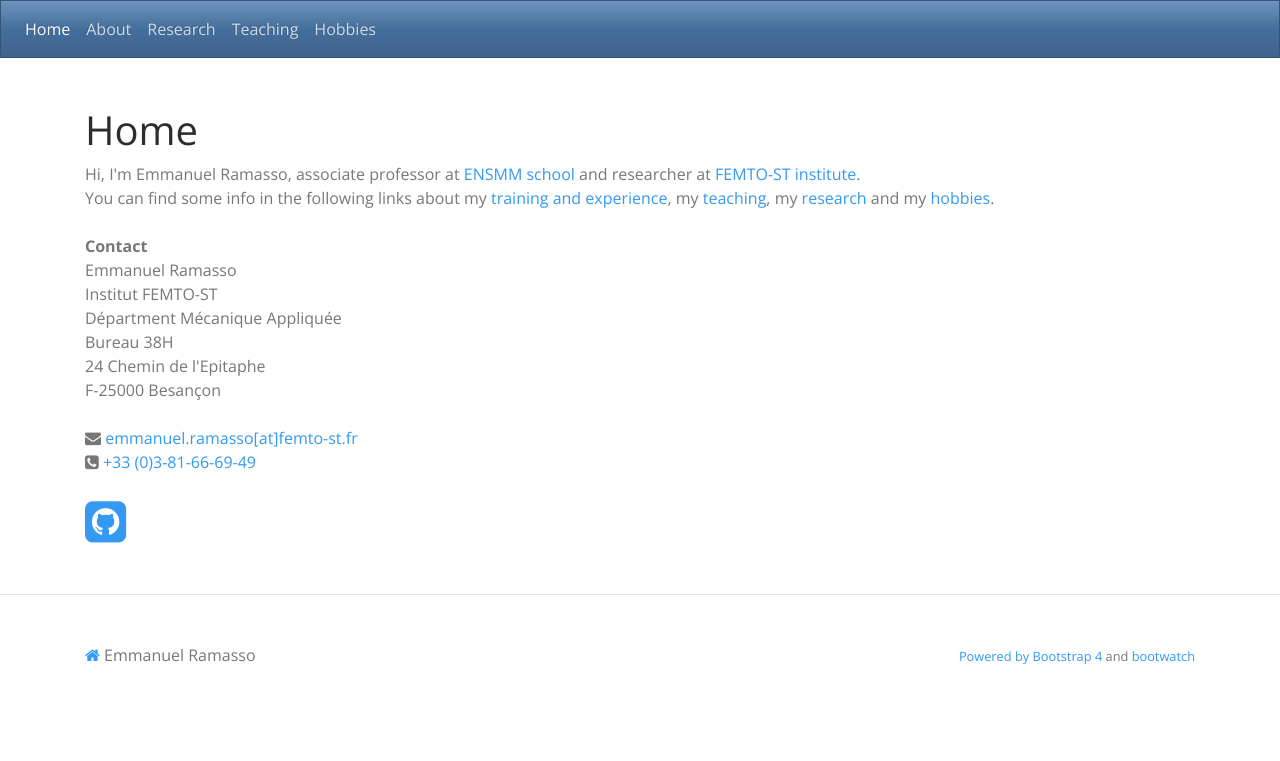
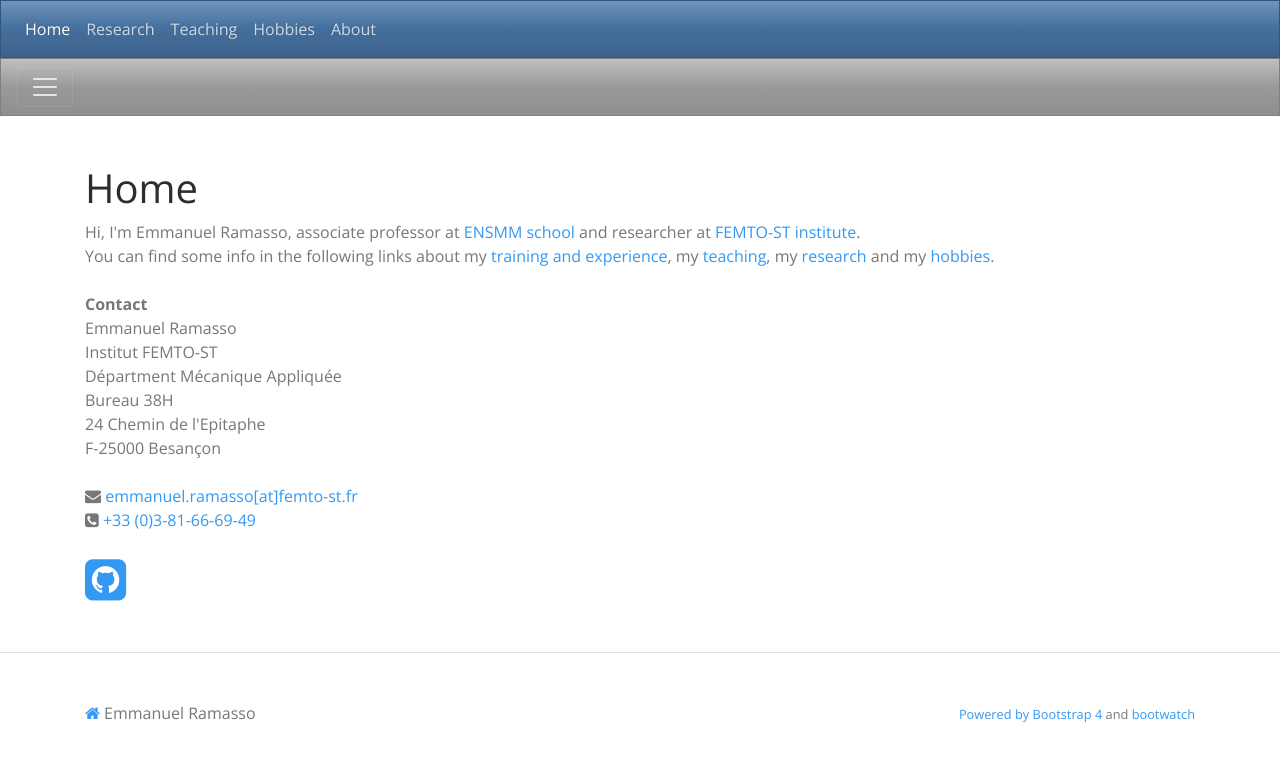
Before and after one commit to emmanuelramasso/emmanuelramasso.github.io, a Jekyll site: the page built from index.html, in a window 1280 px wide. Shown: the top 761 px of the page. Built offline with Jekyll 4.4.1, drawn with Linux system fonts in a browser that asks for light colours; a style sheet for code colours, icons or effects is not loaded.

Commit message:
Update header.html

```diff
--- a/_includes/header.html
+++ b/_includes/header.html
@@ -1,11 +1,8 @@
 <nav class="navbar navbar-expand-lg navbar-dark bg-primary">
   <div class="navbar-expand" id="navbarColor01">
-       <ul class="navbar-nav mx-auto">
+       <ul class="navbar-nav ml-auto">
        <li class="nav-item active">
         <a class="nav-link" href="https://emmanuelramasso.github.io">Home <span class="sr-only">(current)</span></a>
-      </li>
-      <li class="nav-item">
-        <a class="nav-link" href="About.html">About</a>
       </li>
       <li class="nav-item">
         <a class="nav-link" href="Research.html">Research</a>
@@ -16,8 +13,24 @@
       <li class="nav-item">
         <a class="nav-link" href="Hobbies.html">Hobbies</a>
       </li>
-
+      <li class="nav-item">
+        <a class="nav-link" href="About.html">About</a>
+      </li>
     </ul>
   </div>
 </nav>
+
+<div class="pos-f-t">
+  <div class="collapse" id="navbarToggleExternalContent">
+    <div class="bg-dark p-4">
+      <h4 class="text-white">Collapsed content</h4>
+      <span class="text-muted">Toggleable via the navbar brand.</span>
+    </div>
+  </div>
+  <nav class="navbar navbar-dark bg-dark">
+    <button class="navbar-toggler" type="button" data-toggle="collapse" data-target="#navbarToggleExternalContent" aria-controls="navbarToggleExternalContent" aria-expanded="false" aria-label="Toggle navigation">
+      <span class="navbar-toggler-icon"></span>
+    </button>
+  </nav>
+</div>
 <!-- collapse navbar-collapse -->
```
